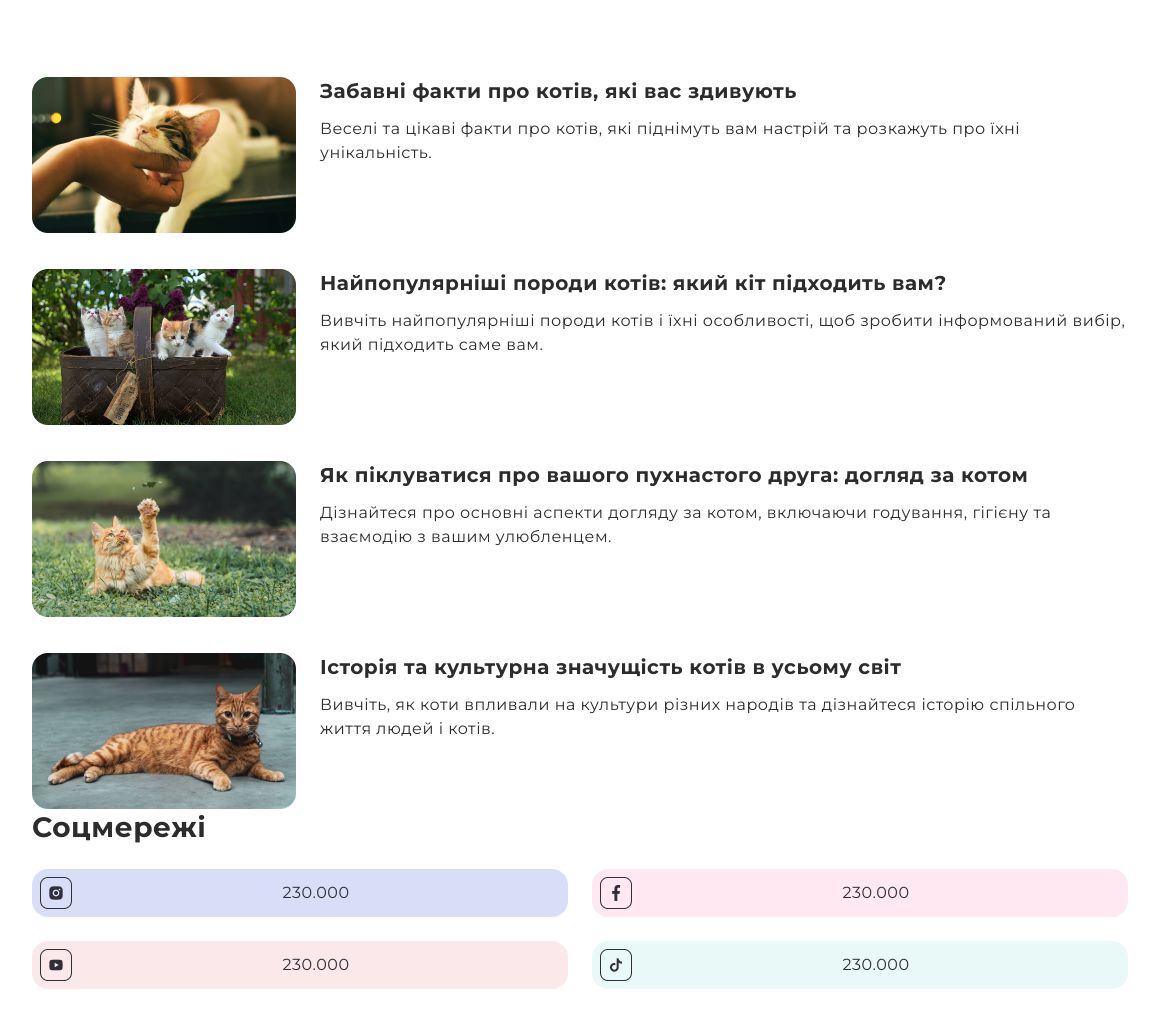
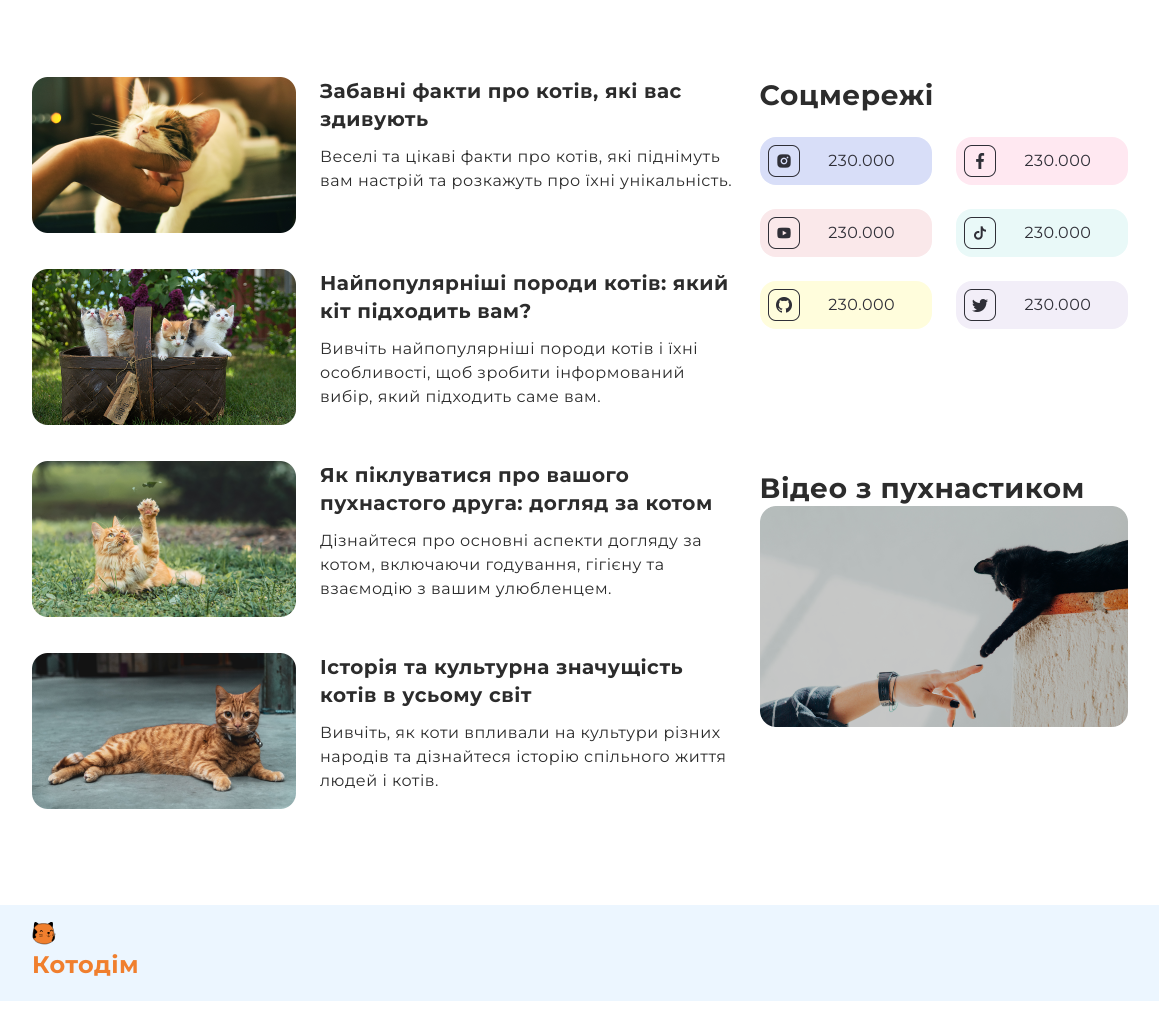
Before and after one commit to Himadieiev/grid-practice, a plain HTML site: page index.html in a window 1536 px wide. Shown: the part 643-1652 px from the top of the page, without its empty margins (188-1347 px from the left). Drawn offline with Linux system fonts and the light colour scheme.

Commit message:
added longread styles

```diff
--- a/styles.css
+++ b/styles.css
@@ -81,6 +81,34 @@
 .post-title {
   color: var(--common-white);
   font-family: var(--common-font);
+}
+
+.longread {
+  display: grid;
+  gap: 96px;
+}
+
+@media (min-width: 1440px) {
+  .longread {
+    grid-template-areas:
+      'b b s'
+      'b b s'
+      'b b v'
+      'b b .';
+    gap: 60px 24px;
+  }
+
+  .blog {
+    grid-area: b;
+  }
+
+  .socials-list {
+    grid-area: s;
+  }
+
+  .video {
+    grid-area: v;
+  }
 }
 
 .blog {
```
